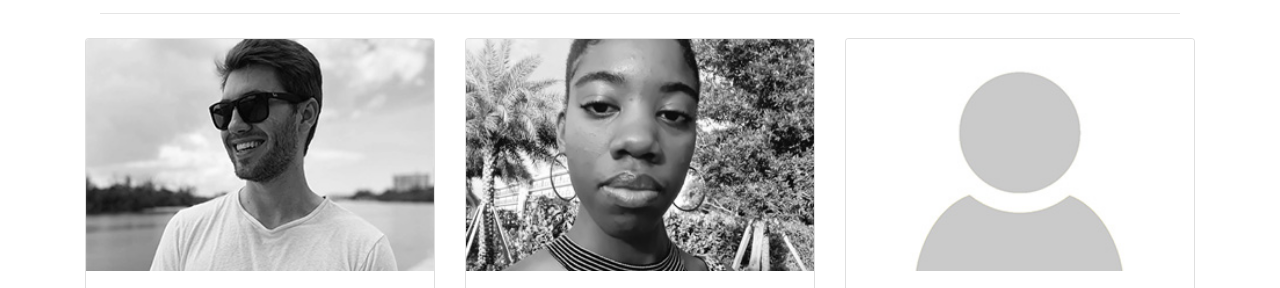
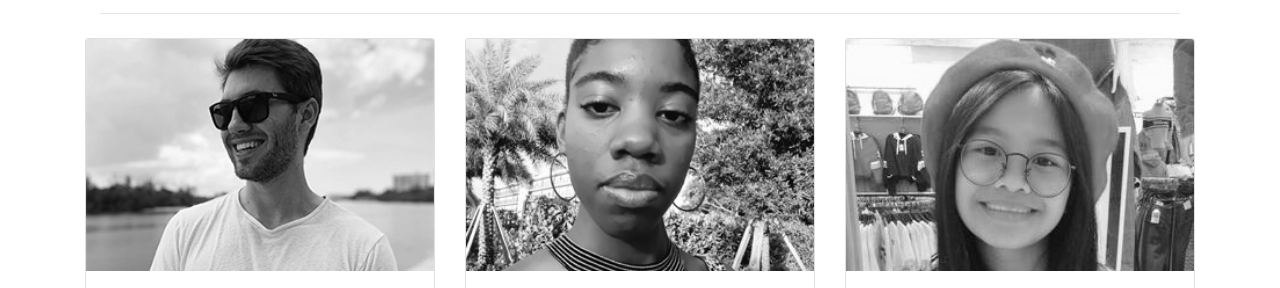
Before and after one commit to cen4010-fall19-g10/team-website, a website: page index.html in a window 1280 px wide. Shown: the part 492-780 px from the top of the page. Drawn offline with Linux system fonts and the light colour scheme.

Commit message:
changed picture

```diff
--- a/index.html
+++ b/index.html
@@ -87,7 +87,7 @@
       </div>
       <div class="col-md-4 mb-5">
         <div class="card h-100">
-          <img class="card-img-top" src="./team_pictures/default.jpg" alt="">
+          <img class="card-img-top" src="./team_pictures/bea.jpg" alt="">
           <div class="card-body">
             <h4 class="card-title">Bea Montilla</h4>
             <p class="card-text">Bea is a Computer Science major studying at Florida Atlantic University.</p>
```
Also changed, not shown: team_pictures/bea.jpg (added).
